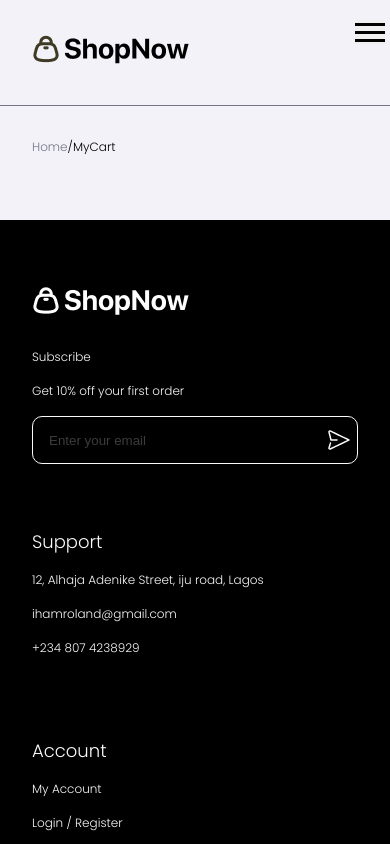
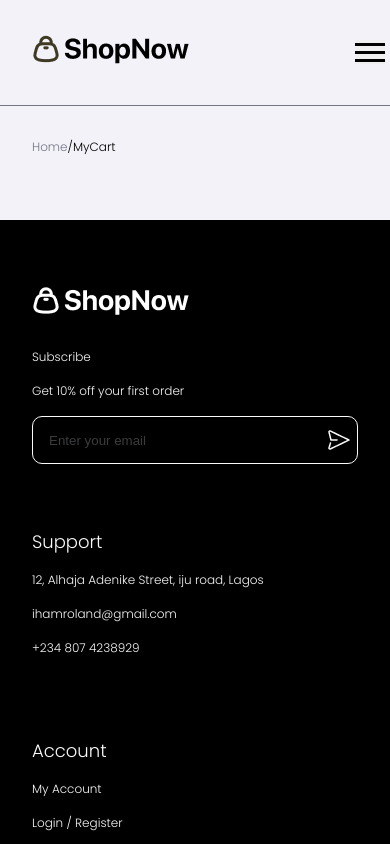
Before and after one commit to ebukaobiajulu/project1, a React (Create React App) app: page /mycart in a window 390 px wide. Shown: the top 844 px of the page. Built offline with nearby package versions, Linux system fonts and the light colour scheme.

Commit message:
Update hamburger.css

```diff
--- a/src/components/Hamburger/hamburger.css
+++ b/src/components/Hamburger/hamburger.css
@@ -15,7 +15,7 @@
     width: 30px;
     z-index: 10;
     position: fixed;
-    top: 20px;
+    top: 40px;
 
   }
 
```
